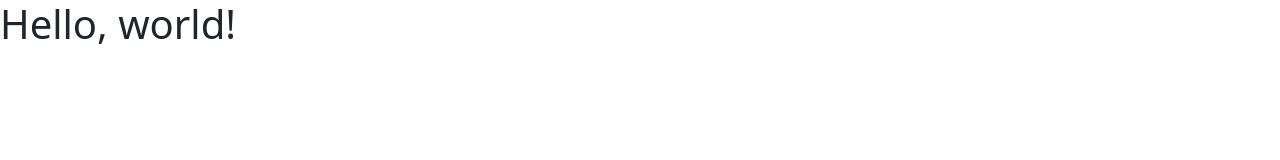
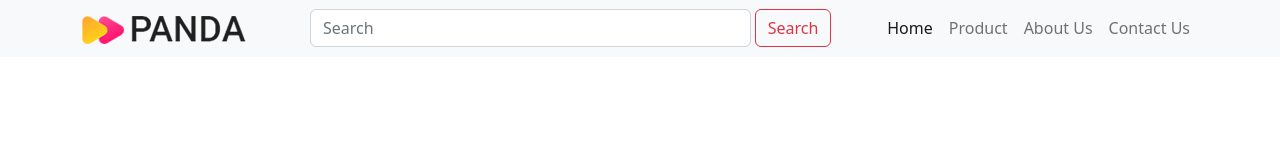
Before and after one commit to raian-shahrear/panda-ecommerce-site, a plain HTML site: page index.html in a window 1280 px wide. Drawn offline with nearby package versions, Linux system fonts and the light colour scheme.

Commit message:
Navbar added

```diff
--- a/index.html
+++ b/index.html
@@ -12,7 +12,48 @@
     <link rel="stylesheet" href="style.css">
   </head>
   <body>
-    <h1>Hello, world!</h1>
+    <header>
+      <!---------
+      Navbar Area
+      ---------->
+      <nav class="navbar navbar-expand-lg bg-light">
+        <div class="container">
+          <a class="navbar-brand" href="#"><img src="./images/logo.png" alt=""></a>
+          <button class="navbar-toggler" type="button" data-bs-toggle="collapse" data-bs-target="#navbarSupportedContent" aria-controls="navbarSupportedContent" aria-expanded="false" aria-label="Toggle navigation">
+            <span class="navbar-toggler-icon"></span>
+          </button>
+          <div class="collapse navbar-collapse" id="navbarSupportedContent">
+            <form class="d-flex ms-lg-5 flex-grow-1" role="search">
+              <input class="form-control me-1" type="search" placeholder="Search" aria-label="Search">
+              <button class="btn btn-outline-danger" type="submit">Search</button>
+            </form>
+            <ul class="navbar-nav ms-lg-5 mb-2 mb-lg-0 ms-auto ">
+              <li class="nav-item">
+                <a class="nav-link active" aria-current="page" href="#">Home</a>
+              </li>
+              <li class="nav-item">
+                <a class="nav-link" href="#">Product</a>
+              </li>
+              <li class="nav-item">
+                <a class="nav-link" href="#">About Us</a>
+              </li>
+              <li class="nav-item">
+                <a class="nav-link" href="#">Contact Us</a>
+              </li>
+            </ul>
+
+          </div>
+        </div>
+      </nav>
+      <!-- END Navbar -->
+
+      <!------------------
+      Carousel/Slider Area
+      ------------------->
+
+      <!-- END Slider -->
+
+    </header>
 
 
 
```
